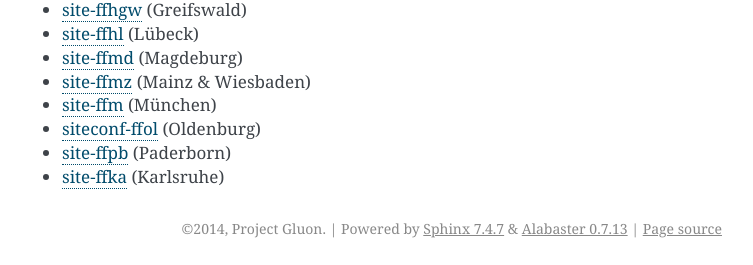
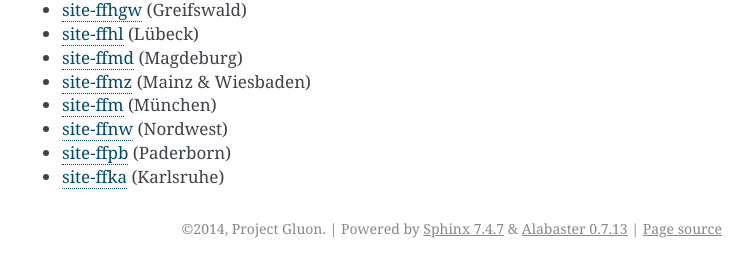
Before and after one commit to freifunk-gluon/gluon, a Sphinx documentation site: the page built from docs/user/site.rst, in a window 1280 px wide and 900 px high, scrolled down 8998 px. Shown: the part 632-897 px from the top of the window, without its empty margins (388-1141 px from the left). Built offline with Sphinx 7.4.7, drawn with Linux system fonts in a browser that asks for light colours.

Commit message:
Update site.rst
The community has been renamed from Oldenburg (ffol) to Nordwest (ffnw) to include other cities. Also the git url has changed.

```diff
--- a/docs/user/site.rst
+++ b/docs/user/site.rst
@@ -219,6 +219,6 @@ This is a non-exhaustive list of site-repos from various communities:
 * `site-ffmd <https://github.com/FreifunkMD/site-ffmd>`_ (Magdeburg)
 * `site-ffmz <https://github.com/Freifunk-Mainz/site-ffmz>`_ (Mainz & Wiesbaden)
 * `site-ffm <https://github.com/freifunkMUC/site-ffm>`_ (München)
-* `siteconf-ffol <https://ticket.freifunk-ol.de/projects/siteconf-ffol/repository>`_ (Oldenburg)
+* `site-ffnw <https://git.freifunk-ol.de/root/siteconf.git>`_ (Nordwest)
 * `site-ffpb <https://git.c3pb.de/freifunk-pb/site-ffpb>`_ (Paderborn)
 * `site-ffka <https://github.com/ffka/site-ffka>`_ (Karlsruhe)
```
